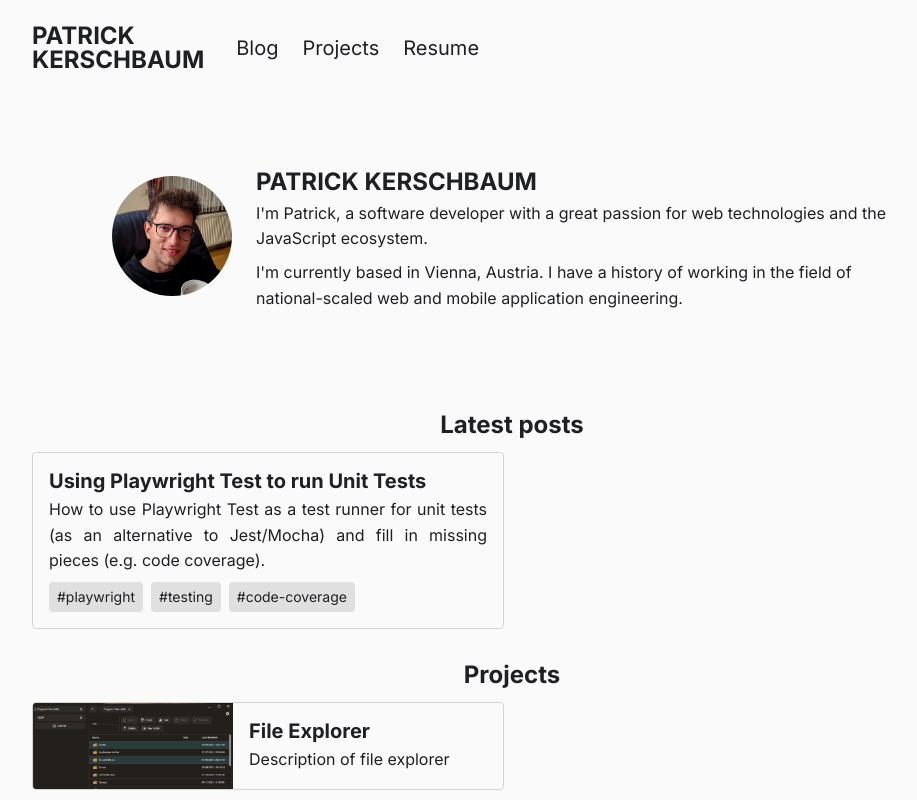
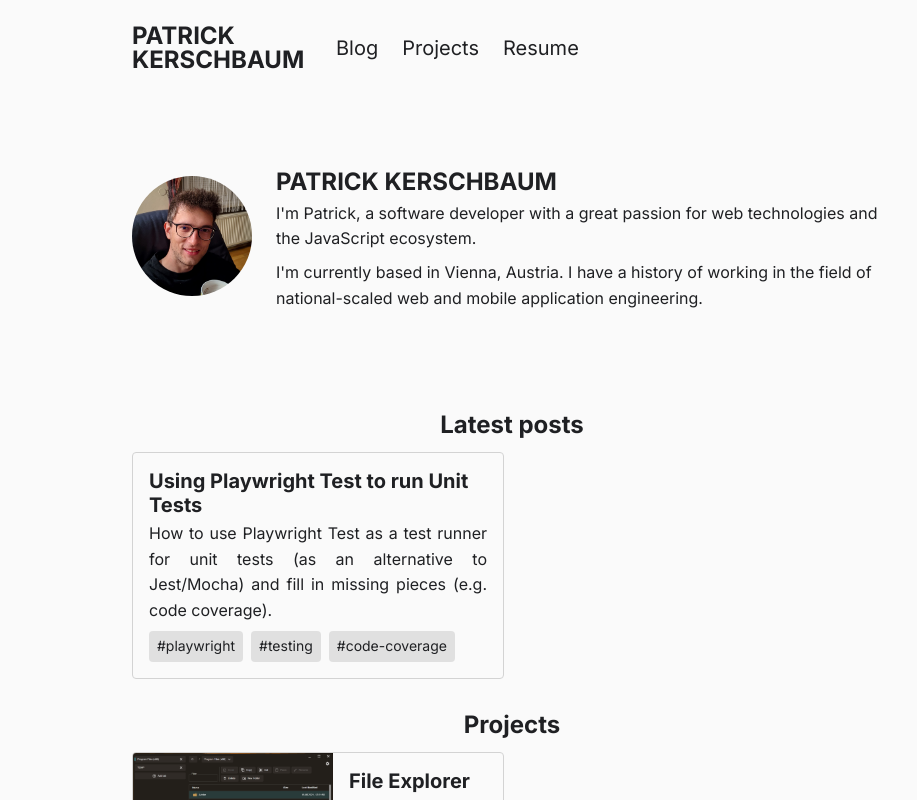
Before and after one commit to pkerschbaum/pkerschbaum-homepage, a Next.js app: page / in a window 1280 px wide. Shown: the whole page, without its empty margins (128-1045 px from the left). Built offline with nearby package versions, Linux system fonts and the light colour scheme.

Commit message:
feat: implement sticky header

```diff
--- a/src/components/blog-post-tile/BlogPostTile.tsx
+++ b/src/components/blog-post-tile/BlogPostTile.tsx
@@ -33,8 +33,8 @@ const PostTileContent = styled(TileContent)`
 `;
 
 const TagsArea = styled.ul`
-  /* some margin-top for optical alignment */
-  margin-top: 4px;
+  /* some margin-block-start for optical alignment */
+  margin-block-start: 4px;
 
   display: flex;
   align-items: center;
--- a/src/components/fancy-anchor/FancyAnchor.tsx
+++ b/src/components/fancy-anchor/FancyAnchor.tsx
@@ -40,7 +40,7 @@ const StyledAnchor = styled(Anchor)<{ styleProps: StyledAnchorProps }>`
     content: '';
     display: inline-block;
     vertical-align: sub;
-    margin-right: calc(0.5 * var(--spacing-base));
+    margin-inline-end: calc(0.5 * var(--spacing-base));
     height: calc(1.2 * 1em);
     width: 1em;
 
--- /dev/null
+++ b/src/components/header/Header.tsx
@@ -0,0 +1,54 @@
+import * as React from 'react';
+import styled from 'styled-components';
+
+export const CLASSNAME_PINNED = 'pinned' as const;
+export const CLASSNAME_NOT_PINNED = 'not-pinned' as const;
+
+export const Header: React.FC<{ children: React.ReactNode }> = ({ children }) => {
+  const [headerElem, setHeaderElem] = React.useState<HTMLElement | null>(null);
+  const [headerIsPinned, setHeaderIsPinned] = React.useState(false);
+
+  React.useEffect(
+    function watchForHeaderGettingPinned() {
+      if (!headerElem) {
+        return;
+      }
+
+      const observer = new IntersectionObserver(
+        ([element]) => setHeaderIsPinned(element.intersectionRatio < 1),
+        { threshold: [1] },
+      );
+      observer.observe(headerElem);
+
+      return function cleanup() {
+        observer.disconnect();
+      };
+    },
+    [headerElem],
+  );
+
+  return (
+    <HeaderContainer
+      ref={setHeaderElem}
+      className={headerIsPinned ? CLASSNAME_PINNED : CLASSNAME_NOT_PINNED}
+    >
+      {children}
+    </HeaderContainer>
+  );
+};
+
+export const HeaderContainer = styled.header`
+  flex-shrink: 0;
+  align-self: stretch;
+  position: sticky;
+  top: -1px; /* allows to detect if sticky element is "pinned", see http://localhost:3000/blog/collect-code-coverage-of-api-tests-using-playwright */
+  z-index: 1;
+
+  display: flex;
+  align-items: center;
+  justify-content: space-between;
+  gap: calc(4 * var(--spacing-base));
+
+  background-color: var(--color-bg);
+  overflow: hidden;
+`;
--- /dev/null
+++ b/src/components/header/index.ts
@@ -0,0 +1 @@
+export * from '~/components/header/Header';
--- a/src/components/introduction/Introduction.tsx
+++ b/src/components/introduction/Introduction.tsx
@@ -35,7 +35,7 @@ export const Introduction: React.FC = () => {
 };
 
 const IntroductionContainer = styled.section`
-  max-width: var(--box-width-medium);
+  max-width: var(--box-width-md);
   margin-block: calc(8 * var(--spacing-base));
   align-self: center;
 
@@ -57,17 +57,17 @@ const IntroductionHeading = styled.h1`
 
 const IntroductionMessage = styled.p`
   grid-area: message;
-  margin-bottom: calc(0.5 * var(--spacing-base));
+  margin-block-end: calc(0.5 * var(--spacing-base));
 `;
 
 const IntroductionMessageDetails = styled.p`
   grid-area: message-details;
-  margin-bottom: calc(0.5 * var(--spacing-base));
+  margin-block-end: calc(0.5 * var(--spacing-base));
 `;
 
 const ProfilePictureWrapper = styled.span`
   grid-area: profile-picture;
-  margin-top: 8px;
+  margin-block-start: 8px;
 `;
 
 const ProfilePicture = styled(Image)`
--- a/src/components/nav/Nav.tsx
+++ b/src/components/nav/Nav.tsx
@@ -1,6 +1,7 @@
 import type React from 'react';
 import styled from 'styled-components';
 
+import { CLASSNAME_PINNED, HeaderContainer } from '~/components/header';
 import { nameHeadingStyles } from '~/components/introduction';
 import { Anchor } from '~/elements';
 
@@ -19,17 +20,21 @@ export const Nav: React.FC = () => {
 };
 
 const NavContainer = styled.nav`
+  padding-block-start: calc(1 * var(--spacing-base));
+  padding-block-end: calc(2 * var(--spacing-base));
+
   display: flex;
   align-items: center;
   flex-wrap: wrap;
-  column-gap: calc(4 * var(--spacing-base));
+  --nav-column-gap: calc(3 * var(--spacing-base));
+  column-gap: var(--nav-column-gap);
   row-gap: calc(1 * var(--spacing-base));
 `;
 
 const SubNavContainer = styled.div`
   display: flex;
   align-items: center;
-  gap: calc(3 * var(--spacing-base));
+  gap: var(--nav-column-gap);
 `;
 
 const NavAnchor = styled(Anchor)`
@@ -44,8 +49,16 @@ const NavAnchor = styled(Anchor)`
 `;
 
 const NavHomeAnchor = styled(NavAnchor)`
-  width: min-content;
+  --nav-home-anchor-width: 180px;
+  width: var(--nav-home-anchor-width);
 
   line-height: 1;
   ${nameHeadingStyles}
+
+  /* animate home anchor out to the left if header is pinned */
+  transition: margin-inline-start 200ms;
+  margin-inline-start: 0px;
+  ${HeaderContainer}.${CLASSNAME_PINNED} & {
+    margin-inline-start: calc(-1 * (var(--nav-column-gap) + var(--nav-home-anchor-width)));
+  }
 `;
--- a/src/pages/_app.tsx
+++ b/src/pages/_app.tsx
@@ -6,6 +6,7 @@ import * as React from 'react';
 import { Moon, Sun } from 'react-feather';
 import styled from 'styled-components';
 
+import { Header } from '~/components/header';
 import { Nav } from '~/components/nav';
 import { SocialMediaLinks } from '~/components/social-media-links';
 import { ColorTheme } from '~/constants';
@@ -69,24 +70,16 @@ const SwitchThemeButton: React.FC = () => {
 
 const RootContainer = styled.div`
   min-height: 100%;
-  max-width: 1000px;
+  max-width: var(--box-width-md);
   margin: 0 auto;
 
-  padding: calc(3 * var(--spacing-base)) calc(2.5 * var(--spacing-base));
+  margin-block-start: calc(2 * var(--spacing-base));
+  padding-block-end: calc(3 * var(--spacing-base)) calc(2.5 * var(--spacing-base));
+  padding-inline: calc(2.5 * var(--spacing-base));
   display: flex;
   flex-direction: column;
   align-items: stretch;
-  gap: calc(4 * var(--spacing-base));
-`;
-
-const Header = styled.header`
-  flex-shrink: 0;
-  align-self: stretch;
-
-  display: flex;
-  align-items: center;
-  justify-content: space-between;
-  gap: calc(4 * var(--spacing-base));
+  gap: calc(2 * var(--spacing-base));
 `;
 
 const ToggleColorThemeButtonContainer = styled.div`
@@ -104,6 +97,7 @@ const Main = styled.main`
 `;
 
 const Footer = styled.footer`
+  padding-block-start: calc(4 * var(--spacing-base));
   flex-shrink: 0;
 
   display: flex;
--- a/src/pages/blog/[slug].tsx
+++ b/src/pages/blog/[slug].tsx
@@ -44,7 +44,7 @@ const BlogPostPage: React.FC<BlogPostPageProps> = ({ mdxParseResult, hrefToFavic
 
 const BlogPostContainer = styled.article`
   width: 100%;
-  max-width: var(--box-width-medium);
+  max-width: var(--box-width-md);
   align-self: center;
 
   display: flex;
@@ -69,8 +69,8 @@ const BlogPostContainer = styled.article`
   & h1,
   & h2,
   & h3 {
-    margin-top: 2em;
-    margin-bottom: 0.5em;
+    margin-block-start: 2em;
+    margin-block-end: 0.5em;
   }
 `;
 
--- a/src/styles/app-global-style.ts
+++ b/src/styles/app-global-style.ts
@@ -22,12 +22,14 @@ const appGlobalStyle = css`
     background-color: rgba(0, 0, 0, 0);
   }
 
+  * {
+    transition: background 200ms;
+  }
+
   html {
     font-family: sans-serif;
     color: var(--color-fg);
     background-color: var(--color-bg);
-
-    transition: background 200ms;
 
     /* design tokens */
     --color-white: rgb(250, 250, 250); /* https://web.dev/prefers-color-scheme/#avoid-pure-white */
@@ -56,7 +58,7 @@ const appGlobalStyle = css`
     --font-size-xxxxl: 2rem;
     --font-weight-bold: 700;
     --spacing-base: 8px;
-    --box-width-medium: 800px;
+    --box-width-md: 800px;
 
     /* https://www.joshwcomeau.com/shadow-palette/ */
     --shadow-color: 0deg 0% 63%;
```
